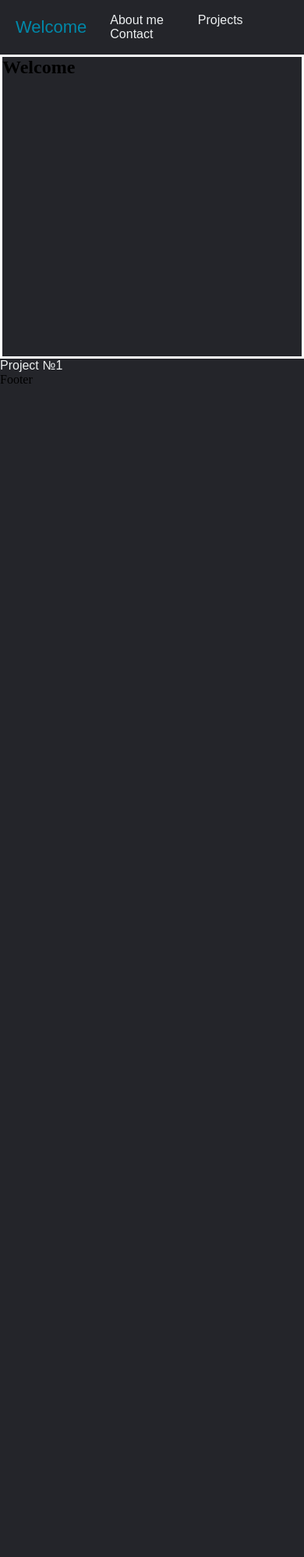
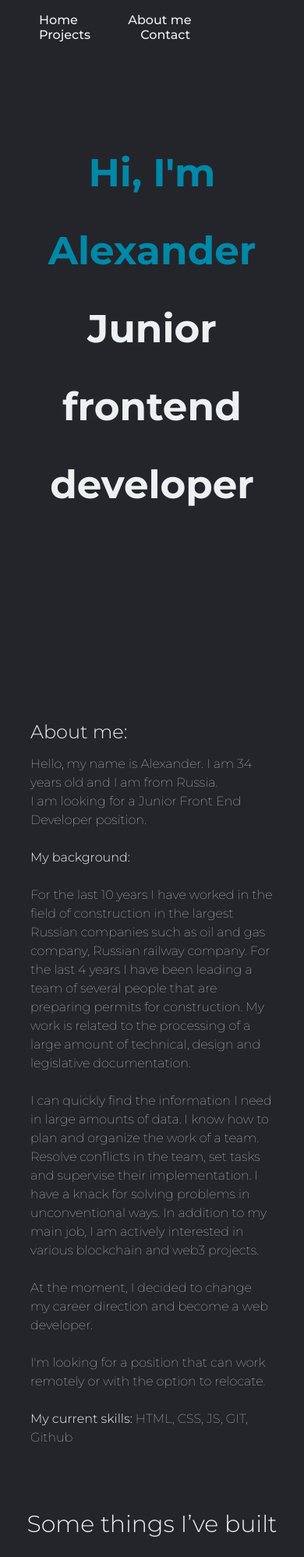
Before and after one commit to AlexanderEl783/Cat_food, a plain HTML site: page index.html in a window 390 px wide. Shown: the top 1997 px of the page at 78% size. Before the commit the page ends 844 px from the top, so only its background shows below. Drawn offline with Linux system fonts and the light colour scheme.

Commit message:
updated portfolio, add projects and description

```diff
--- a/index.html
+++ b/index.html
@@ -3,29 +3,90 @@
   <head>
     <meta charset="UTF-8" />
     <link rel="stylesheet" href="styles.css" />
+    <link rel='stylesheet' href='https://cdnjs.cloudflare.com/ajax/libs/font-awesome/4.7.0/css/font-awesome.min.css'>
     <title>Portfolio</title>
     <meta name="viewport" content="width=device-width, initial-scale=1.0" />
   </head>
   <body>
     <header>
-      <p class="logo">Welcome</p>
+      <!-- <p class="logo">Welcome</p> -->
       <nav id="navbar">
           <ul class="nav_links">
-              <li><a href="#">About me</a></li>
-              <li><a href="#">Projects</a></li>
+              <li><a href="#welcome-section">Home</a></li>
+              <li><a href="#aboutme">About me</a></li>
+              <li><a href="#projects">Projects</a></li>
               <li><a href="#">Contact</a></li>
           </ul>
       </nav>
     </header>
+    <main>
     <section id="welcome-section">
-        <h1>Welcome</h1>
+        <div class="hello-div">
+          <h1 class="welcome-title">Hi, I'm Alexander</h1>
+          <h1 class="welcome-title-two">Junior frontend developer</h1>
+        </div>
+    </section>
+    <section id="aboutme">
+      <div class="aboutme-div">
+        <h2>About me:</h2>
+        <p>
+          Hello, my name is Alexander. I am 34 years old and I am from Russia.<br>
+          I am looking for a Junior Front End Developer position.<br>
+          <br>
+          <span class="bold-text">My background:</span><br>
+          <br>
+          For the last 10 years I have worked in the field of construction in the largest Russian companies such as oil and gas company, Russian railway company.
+          For the last 4 years I have been leading a team of several people that are preparing permits for construction.
+          My work is related to the processing of a large amount of technical, design and legislative documentation.<br>
+          <br>
+          I can quickly find the information I need in large amounts of data.
+          I know how to plan and organize the work of a team. Resolve conflicts in the team, set tasks and supervise their implementation. I have a knack for solving problems in unconventional ways.
+          In addition to my main job, I am actively interested in various blockchain and web3 projects.<br>
+          <br>
+          At the moment, I decided to change my career direction and become a web developer.<br>
+          <br>
+          I'm looking for a position that can work remotely or with the option to relocate.<br>
+          <br>
+          <span class="bold-text">My current skills:</span> HTML, CSS, JS, GIT, Github
+        </p>
+      </div>
     </section>
     <section id="projects">
-      <a>Project №1</a>
-      <section class="project-tile">
-      </section>
+      <h2>Some things I’ve built</h2>
+      <div class="project-one">
+        <div class="div-img">
+          <img
+        class="project-image"
+        src="images/Trombones.png"
+        alt="project">
+        </div>
+        <div class="project-description">
+          <p>
+            <span class="bold-text">Product landing page</span><br>
+
+            This product landing page was created as part of a task on the Freecodecamp course.<br>
+            The design of the page was takken from <a href="https://product-landing-page.freecodecamp.rocks/" target=_blank>here</a><br>
+            <a href="https://alexanderel783.github.io/Trombones_LP/" target=_blank id="profile-link">Visit page</a>
+          <p>
+          <a href="https://github.com/AlexanderEl783/Trombones_LP" target=_blank class="link" title="GitHub"><i class="fa fa-github fa-2x"></i></a>
+        </div>
+      </div>
+      <div class="project-one">
+        <div class="div-img">
+          <img
+        class="project-image"
+        src="images/comming_soon.jpg"
+        alt="project">
+        </div>
+        <div class="project-description">
+          <p>
+            This project comming soon<br>
+          <p>
+        </div>
+      </div>
     </section>
-    <footer>
-        <p>Footer</p>
-    </footer>
-  </body>
+  </main>
+  <footer>
+
+  </footer>
+</body>
--- a/styles.css
+++ b/styles.css
@@ -1,31 +1,50 @@
-@import url('https://fonts.googleapis.com/css2?family=Lato:wght@300&family=League+Spartan:wght@400;700&family=Montserrat:wght@500&display=swap');
+@import url('https://fonts.googleapis.com/css2?family=Montserrat:wght@100;200;300;500;700&display=swap');
+
+:root {
+    --white-text: #edf0f1;
+    --blue-text: #0088a9;
+    --background-color: #24252A;
+}
 
 * {
     box-sizing: border-box;
     margin: 0;
     padding: 0;
-  background-color: #24252A;
+    background-color: var(--background-color);
+    scroll-behavior: smooth;
+}
+
+::-webkit-scrollbar {
+    width: 12px;
+}
+
+::-webkit-scrollbar-thumb {
+    background-color: var(--blue-text);
+    border: 2px solid var(--blue-text);
+    border-radius: 5px;
 }
 
 body {
-    max-width: 1500px;
+    max-width: 1000px;
     width: 100%;
     margin: 0px auto;
+    font-family: 'Montserrat', sans-serif;
+    /* border: solid orange; */
 }
+
+/* HEADER */
 
 header {
     display: flex;
-    justify-content: space-between;
+    justify-content: end;
     align-items: center;
-    padding: 30px 6% 30px 20px;
+    padding: 30px 0 30px 20px;
     position: fixed;
     top: 0px;
+    max-width: 1000px;
     width: 100%;
     height: 70px;
-}
-
-.logo {
-    padding-right: 10px;
+    /* border: solid orange; */
 }
 
 .nav_links {
@@ -34,38 +53,188 @@ header {
 
 .nav_links li {
     display: inline-block;
-    padding: 0px 20px;
+    padding: 0px 30px;
 }
 
-.nav_links li a {
+.nav_links li a:hover {
+    color: var(--blue-text);
+}
+
+#navbar {
+    display: flex;
+    z-index: 10;
+    top: 0;
+}
+
+#navbar li, a {
+    font-weight: 500;
+    font-size: 16px;
+    color: var(--white-text);
+    text-decoration: none;
     transition: all 0.3s ease 0s;
 }
 
-.nav_links li a:hover {
-    color: #0088a9;
-}
-
-#navbar li, a
- {
-    font-family: "Monterrat", sans-serif;
-    font-weight: 500;
-    font-size: 16px;
-    color: #edf0f1;
-    text-decoration: none;
-}
-
-.logo {
+/* .logo {
     font-family: "Monterrat", sans-serif;
     font-weight: 500;
     font-size: 22px;
     color: #0088a9;
+    padding-right: 10px;
+} */
+
+/* WELCOME SECTION */
+
+#welcome-section {
+    display: flex;
+    justify-content: space-evenly;
+    width: 100%;
+    height: 100vh;
+    align-items: center;
 }
 
-#welcome-section {
-  margin-top: 70px;
+.hello-div {
+    font-weight: 700;
+    text-align: center;
     width: 100%;
-  height: 100vw;
+    line-height: 2;
+}
+
+.welcome-title {
+    color: var(--blue-text);
+    font-size: 50px;
+}
+
+.welcome-title-two {
+    color: var(--white-text);
+    font-size: 50px;
+}
+
+/* ABOUT ME SECTION */
+
+#aboutme {
+    display: flex;
+    justify-content: space-evenly;
+    width: 100%;
+    height: 100%;
+    align-items: center;
+    /* border: solid orange; */
+
+}
+
+.aboutme-div {
+    color: var(--white-text);
+    /* border: solid white; */
+    width: 80%;
+    height: 100%;
+    padding-top: 80px;
+
+    /* padding-left: 10%; */
+    /* align-items: center; */
+}
+
+.aboutme-div h2 {
+    padding-bottom: 15px;
+    color: var(--white-text);
+    font-size: 24px;
+    font-weight: 300;
+}
+
+.aboutme-div p {
+    line-height: 1.5;
+    font-weight: 100;
+}
+
+.bold-text {
+    font-weight: 300;
+}
+
+/* PROJECTS */
+
+#projects {
     display: flex;
     flex-direction: column;
-  border: solid white;
+    padding-top: 80px;
+    /* justify-content: center; */
+    width: 100%;
+
+    align-items: center;
+    /* border: solid white; */
 }
+
+#projects h2 {
+    margin-bottom: 40px;
+
+    color: var(--white-text);
+    font-size: 30px;
+    font-weight: 300;
+}
+
+.div-img {
+    margin-left: auto;
+
+}
+
+.project-image {
+    height: 200px;
+
+}
+
+.project-image:active {
+    transform: scale(1.8);
+    cursor: not-allowed;
+    transition: transform 0.2s ease-in-out 0ms;
+}
+
+.project-one {
+    display: flex;
+    justify-content: space-around;
+    /* border: solid blue; */
+    width: 100%;
+    margin-bottom: 70px;
+
+}
+
+.project-one p {
+    color: var(--white-text);
+    line-height: 1.5;
+    font-weight: 100;
+
+}
+
+.project-description {
+    /* border: solid white; */
+    width: 50%;
+    margin: 0px 0px;
+    padding-left: 40px;
+}
+
+.icon {
+    background-color: red;
+    color: orange;
+}
+
+/* FOOTER */
+
+footer {
+    /* border: solid white; */
+    width: 400px;
+    height: 30px;
+}
+
+@media (max-width: 750px) {
+    .project-one {
+        flex-direction: column;
+    }
+
+    .project-description {
+        width: 400px;
+        padding-left: 0px;
+        margin-left: auto;
+        margin-right: auto;
+    }
+
+    .div-img {
+        margin-left: auto;
+        margin-right: auto;
+    }
+  }
```
Also changed, not shown: images/Trombones.png (added), images/Trombones_original.png (added), images/comming_soon.jpg (added). Lines whose indentation alone changed are shown as unchanged.
